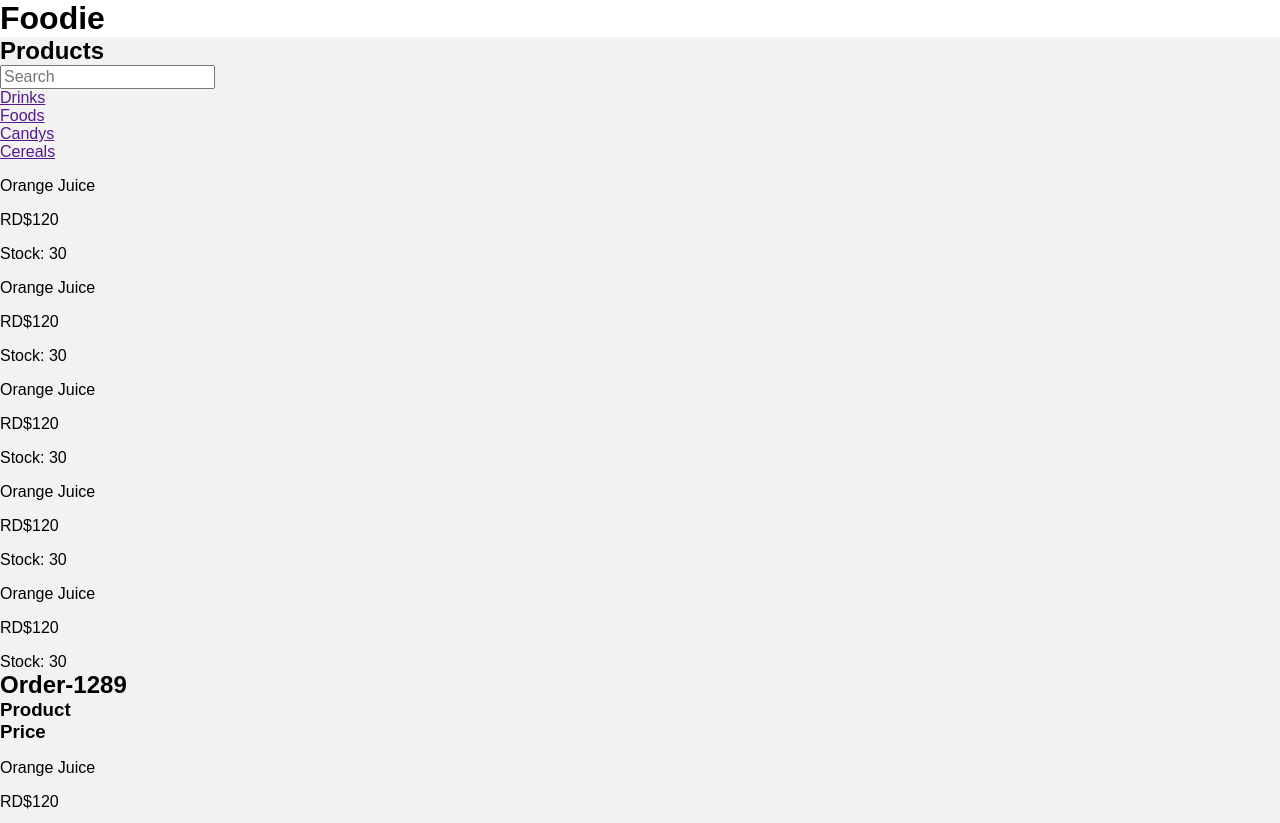
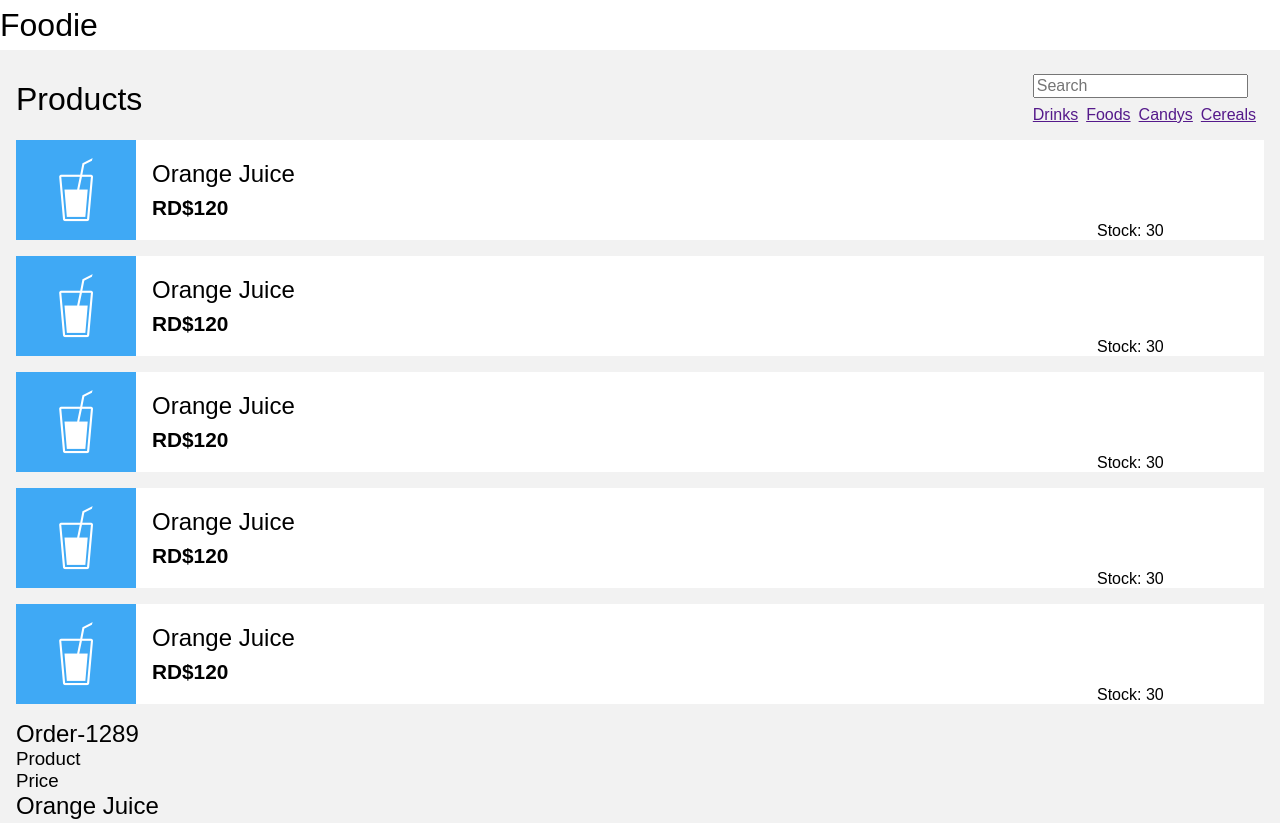
Before and after one commit to glopezep/scaft, a website built with webpack: page public/index.html in a window 1280 px wide. Shown: the top 823 px of the page. Built offline with nearby package versions, Linux system fonts and the light colour scheme; files whose address does not match are found by name.

Commit message:
Estilos de Product y ProductList agregados

```diff
--- a/public/app.css
+++ b/public/app.css
@@ -356,15 +356,94 @@ td,
 th {
   padding: 0; }
 
-h1, h2, h3, h5, h5, h6, ul {
+h1, h2, h3, h5, h5, h6, ul, p {
   padding: 0;
-  margin: 0; }
+  margin: 0;
+  font-weight: lighter; }
 
 ul {
   list-style: none; }
+
+@font-face {
+  font-family: 'icons';
+  src: url("/fonts/icons.eot");
+  src: url("/fonts/icons.eot") format("embedded-opentype"), url("/fonts/icons.ttf") format("truetype"), url("/fonts/icons.woff") format("woff"), url("/fonts/icons.svg") format("svg");
+  font-weight: normal;
+  font-style: normal; }
+
+[class^="icon-"], [class*=" icon-"] {
+  /* use !important to prevent issues with browser extensions that change fonts */
+  font-family: 'icons' !important;
+  speak: none;
+  font-style: normal;
+  font-weight: normal;
+  font-variant: normal;
+  text-transform: none;
+  line-height: 1;
+  /* Better Font Rendering =========== */
+  -webkit-font-smoothing: antialiased;
+  -moz-osx-font-smoothing: grayscale; }
+
+.icon-drink:before {
+  content: "\E900"; }
+
+.icon-user:before {
+  content: "\E901"; }
+
+.icon-food:before {
+  content: "\E902"; }
 
 body {
   font-size: 16px; }
 
 .App-content {
-  background-color: #F2F2F2; }
+  background-color: #F2F2F2;
+  padding: 1.5em 1em; }
+
+.Filter {
+  margin: .5em .5em 0 0; }
+
+.Header-logo {
+  font-weight: normal;
+  line-height: 50px; }
+
+.FilterList {
+  display: flex; }
+
+.Product {
+  background: white;
+  display: flex;
+  align-items: center;
+  margin-bottom: 1em;
+  height: 100px; }
+
+.Product-description {
+  margin-left: 1em;
+  flex-grow: 8; }
+
+.Product-price {
+  font-size: 1.3em;
+  font-weight: bold; }
+
+.Product-stock {
+  flex-grow: 1;
+  align-self: flex-end; }
+
+.Product-title {
+  font-size: 1.5em;
+  font-weight: lighter;
+  margin-bottom: .3em; }
+
+.Product-icon {
+  background-color: #3FA9F5;
+  color: white;
+  font-size: 4.2em;
+  line-height: 100px;
+  text-align: center;
+  width: 120px; }
+
+.ProductHeader {
+  display: flex;
+  justify-content: space-between;
+  align-items: center;
+  margin-bottom: 1em; }
--- a/public/index.html
+++ b/public/index.html
@@ -15,7 +15,7 @@
     <section class="App-content">
       <div class="ProductBox">
         <header class="ProductHeader">
-          <h2 class="ProductHeader-title">Products</h2>
+          <h1 class="ProductHeader-title">Products</h1>
           <div class="FilterBox">
             <form class="ProductForm">
               <input type="text" class="ProductForm-input" placeholder="Search">
@@ -38,7 +38,7 @@
         </header>
         <ul class="ProductList">
           <li class="Product">
-            <i class="Product-icon"></i>
+            <i class="Product-icon icon-drink"></i>
             <div class="Product-description">
               <P class="Product-title">Orange Juice</P>
               <P class="Product-price">RD$120</P>
@@ -49,7 +49,7 @@
             </div>
           </li>
           <li class="Product">
-            <i class="Product-icon"></i>
+            <i class="Product-icon icon-drink"></i>
             <div class="Product-description">
               <P class="Product-title">Orange Juice</P>
               <P class="Product-price">RD$120</P>
@@ -60,7 +60,7 @@
             </div>
           </li>
           <li class="Product">
-            <i class="Product-icon"></i>
+            <i class="Product-icon icon-drink"></i>
             <div class="Product-description">
               <P class="Product-title">Orange Juice</P>
               <P class="Product-price">RD$120</P>
@@ -71,7 +71,7 @@
             </div>
           </li>
           <li class="Product">
-            <i class="Product-icon"></i>
+            <i class="Product-icon icon-drink"></i>
             <div class="Product-description">
               <P class="Product-title">Orange Juice</P>
               <P class="Product-price">RD$120</P>
@@ -82,7 +82,7 @@
             </div>
           </li>
           <li class="Product">
-            <i class="Product-icon"></i>
+            <i class="Product-icon icon-drink icon-drink"></i>
             <div class="Product-description">
               <p class="Product-title">Orange Juice</p>
               <p class="Product-price">RD$120</p>
--- a/src/index.scss
+++ b/src/index.scss
@@ -1,6 +1,8 @@
 @import "utils/normalize";
 @import "utils/reset";
 @import "utils/colors";
+@import "utils/font";
+
 
 body {
   font-size: 16px;
@@ -8,4 +10,63 @@ body {
 
 .App-content {
   background-color: $silver-colorLight;
+  padding: 1.5em 1em;
 }
+
+.Filter {
+  margin: .5em .5em 0 0;
+}
+
+.Header-logo {
+  font-weight: normal;
+  line-height: 50px
+}
+
+.FilterList {
+  display: flex;
+}
+
+.Product {
+  background: white;
+  display: flex;
+  align-items: center;
+  margin-bottom: 1em;
+  height: 100px
+}
+
+.Product-description {
+  margin-left: 1em;
+  flex-grow: 8;
+}
+
+.Product-price {
+  font-size: 1.3em;
+  font-weight: bold;
+}
+
+.Product-stock {
+  flex-grow: 1;
+  align-self: flex-end;
+}
+
+.Product-title {
+  font-size: 1.5em;
+  font-weight: lighter;
+  margin-bottom: .3em;
+}
+
+.Product-icon {
+  background-color: $blue-color;
+  color: white;
+  font-size: 4.2em;
+  line-height: 100px;
+  text-align: center;
+  width: 120px;
+}
+
+.ProductHeader {
+  display: flex;
+  justify-content: space-between;
+  align-items: center;
+  margin-bottom: 1em;
+}
--- /dev/null
+++ b/src/utils/font.scss
@@ -0,0 +1,35 @@
+@font-face {
+  font-family: 'icons';
+  src:  url('/fonts/icons.eot');
+  src:  url('/fonts/icons.eot') format('embedded-opentype'),
+    url('/fonts/icons.ttf') format('truetype'),
+    url('/fonts/icons.woff') format('woff'),
+    url('/fonts/icons.svg') format('svg');
+  font-weight: normal;
+  font-style: normal;
+}
+
+[class^="icon-"], [class*=" icon-"] {
+  /* use !important to prevent issues with browser extensions that change fonts */
+  font-family: 'icons' !important;
+  speak: none;
+  font-style: normal;
+  font-weight: normal;
+  font-variant: normal;
+  text-transform: none;
+  line-height: 1;
+
+  /* Better Font Rendering =========== */
+  -webkit-font-smoothing: antialiased;
+  -moz-osx-font-smoothing: grayscale;
+}
+
+.icon-drink:before {
+  content: "\e900";
+}
+.icon-user:before {
+  content: "\e901";
+}
+.icon-food:before {
+  content: "\e902";
+}
--- a/src/utils/reset.scss
+++ b/src/utils/reset.scss
@@ -1,6 +1,7 @@
-h1,h2,h3,h5,h5,h6,ul {
+h1,h2,h3,h5,h5,h6,ul, p {
   padding: 0;
   margin: 0;
+  font-weight: lighter;
 }
 ul {
   list-style: none;
```
Also changed, not shown: public/fonts/icons.ttf (added), public/fonts/icons.woff (added), 2 other files.
